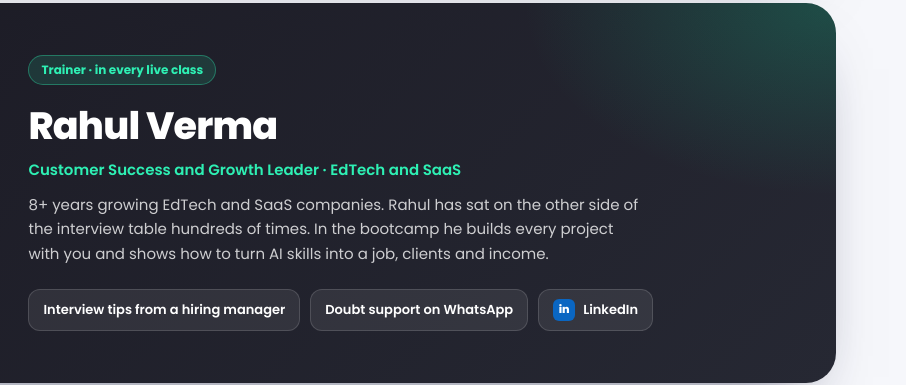
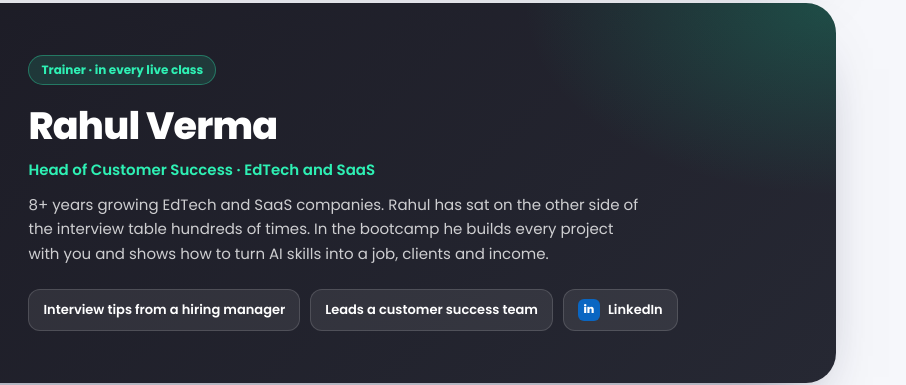
Before and after one commit to amanranjan26262626-creator/lacsa-skill, a plain HTML site: page index.html in a window 1280 px wide. Shown: the part 8467-8852 px from the top of the page, 374-1280 px from the left. Drawn offline with Linux system fonts and the light colour scheme.

Commit message:
Update Rahul Verma title and chip
Co-Authored-By: Claude Opus 5.5 <noreply@anthropic.com>
Claude-Session: https://claude.ai/code/session_01F7PzSRpkrRkfL8VmPLFzmG

```diff
--- a/index.html
+++ b/index.html
@@ -472,11 +472,11 @@ html.js .rv.d1{transition-delay:.08s}html.js .rv.d2{transition-delay:.16s}html.j
       <div class="rh-body">
         <span class="rh-tag">Trainer · in every live class</span>
         <h3>Rahul Verma</h3>
-        <p class="rh-role">Customer Success and Growth Leader · EdTech and SaaS</p>
+        <p class="rh-role">Head of Customer Success · EdTech and SaaS</p>
         <p class="rh-txt">8+ years growing EdTech and SaaS companies. Rahul has sat on the other side of the interview table hundreds of times. In the bootcamp he builds every project with you and shows how to turn AI skills into a job, clients and income.</p>
         <div class="rh-chips">
           <span>Interview tips from a hiring manager</span>
-          <span>Doubt support on WhatsApp</span>
+          <span>Leads a customer success team</span>
           <a href="https://www.linkedin.com/in/rahul-verma-a0690a65/"><em>in</em>LinkedIn</a>
         </div>
       </div>
```
